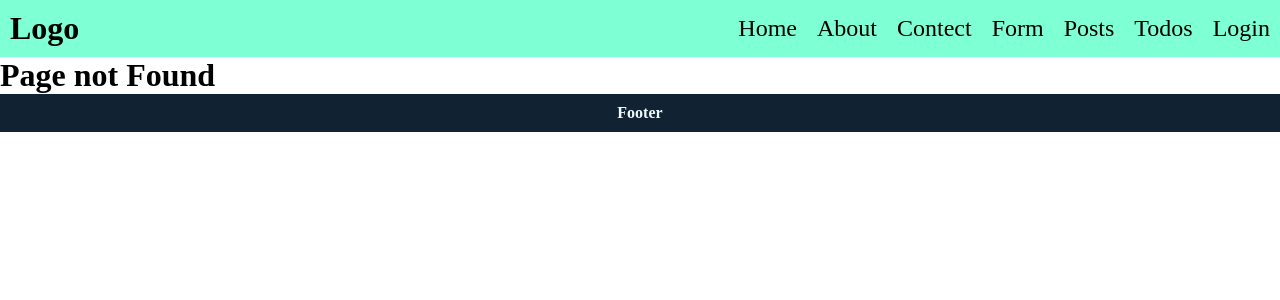
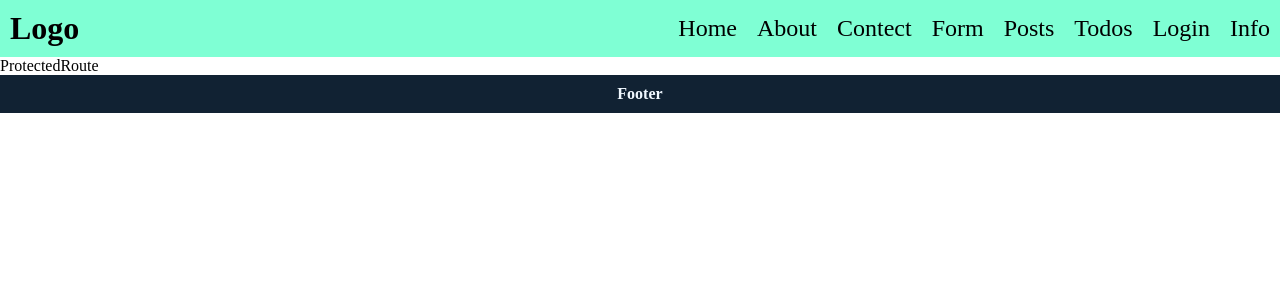
Before and after one commit to mo7mad4/Introduction-to-ReactJS, a React (Create React App) app: page /dashboard/info in a window 1280 px wide. Before the commit this address had no page. Shown: the top 300 px of the page. Built offline with nearby package versions, Linux system fonts and the light colour scheme.

Commit message:
Editing inProgress code and desn't fenish yet

```diff
--- a/src/App.js
+++ b/src/App.js
@@ -3,34 +3,48 @@ import Form from "./pages/Form";
 import AboutPage from "./pages/About";
 import HomePage from "./pages/Home";
 import Post from './pages/Post'
-import { Routes, Route, Link } from "react-router-dom";
+import { Link, Navigate, Route, Routes, useRoutes } from "react-router-dom";
 import Header from "./components/Header/Header";
 import Footer from "./components/Footer/Footer";
 import { posts } from "./mock/posts";
 import Todos from "./pages/Todos";
 import Login from "./pages/Login";
-import  {TodoDetalis}  from "./pages/TodoDetalis";
+import { TodoDetalis } from "./pages/TodoDetalis";
+import Info from "./pages/Info";
+import ProtectedRoute from "./components/Header/ProtectedRoute";
 
 
 function App() {
-  // const routers = useRoutes([
-  //   { path: "/", element: <HomePage /> },
-  //   { path: "/about", element: <AboutPage /> },
-  //   { path: "/form", element: <Form /> },
-  //   {
-  //     path: "/Posts",
-  //     element:
-  //       <ul>
-  //       {posts.map((item) => (
-  //         <li>
-  //           <Link to={`/posts/${item.id}`} >Post {item.id}</Link>
-  //         </li>
-  //       ))}
-  //     </ul>
-  //   },
-  //   { path: "/posts/:id", element: <Post /> },
-  //   { path: "*", element: <h1>Page not found</h1> }
-  // ])
+  const routers = useRoutes([
+    { index: "ture", element: <Navigate to="/login" /> },
+    { path: "/login", element: <Login /> },
+    {
+      path: "/dashboard", element: <ProtectedRoute />,
+      children: [
+        // { index: "ture", element: <HomePage /> },
+        { path: "/dashboard/", element: <HomePage /> },
+        { path: "/dashboard/info", element: <Info /> },
+
+      ]
+    },
+    { path: "/about", element: <AboutPage /> },
+    { path: "/form", element: <Form /> },
+    { path: "/todos", element: <Todos /> },
+    { path: "/todos/:id", element: <TodoDetalis /> },
+    {
+      path: "/Posts",
+      element:
+        <ul>
+          {posts.map((item) => (
+            <li>
+              <Link to={`/posts/${item.id}`} >Post {item.id}</Link>
+            </li>
+          ))}
+        </ul>
+    },
+    { path: "/posts/:id", element: <Post /> },
+    { path: "*", element: <h1>Page not found</h1> }
+  ])
   return (
     <div className="App">
       {/* <Container>
@@ -38,28 +52,32 @@ function App() {
       </Container> */}
       {/* <Container> */}
       <Header myPage="home" />
-      {/* {routers} */}
-      <Routes>
+      {routers}
+      {/* <Routes>
         <Route path="/" element={<HomePage />} />
         <Route path="/about" element={<AboutPage />} />
         <Route path="/form" element={<Form />} />
         <Route path="/todos" element={<Todos />} />
         <Route path="/todos/:id" element={<TodoDetalis />} />
-        <Route
-          path="/Posts"
+        <Route path="/Posts"
           element={
             <ul>
               {posts.map((item) => (
-              <li key={item}>
-                  <Link to={`/posts/${item.id}` } >Post {item.id}</Link>
-              </li>
+                <li key={item}>
+                  <Link to={`/posts/${item.id}`} >Post {item.id}</Link>
+                </li>
               ))}
             </ul>
           } />
+
         <Route path="/posts/:id" element={<Post />} />
         <Route path="/login" element={<Login />} />
+        <Route path="/info" element={<Info />} />
+        <Route path="/dashboard" element={<Login />}>
+          <Route path="/dashboard/info" element={<ProtectedRoute />} />
+        </Route>
         <Route path="*" element={<h1>Page not Found</h1>} />
-      </Routes>
+      </Routes> */}
       <Footer />
 
       {/* </Container> */}
--- a/src/components/Header/Header.jsx
+++ b/src/components/Header/Header.jsx
@@ -31,6 +31,9 @@ const Header = (props) => {
                 <li >
                     <Link to="/login">Login</Link>
                 </li>
+                <li >
+                    <Link to="/info">Info</Link>
+                </li>
             </ul>
         </header>
     )
--- /dev/null
+++ b/src/components/Header/ProtectedRoute.jsx
@@ -0,0 +1,9 @@
+import React, { Component } from 'react'
+
+export default class ProtectedRoute extends Component {
+  render() {
+    return (
+      <div>ProtectedRoute</div>
+    )
+  }
+}
--- /dev/null
+++ b/src/pages/Info.jsx
@@ -0,0 +1,19 @@
+import React, { Component } from "react";
+import { H2 } from "../components/Typography";
+import Container from "../components/Container";
+
+
+class Info extends Component {
+
+    render() {
+        return (
+            <div>
+                <Container>
+                    <H2>Info Page</H2>
+                </Container>
+            </div>
+         );
+    }
+}
+
+export default Info;
```
